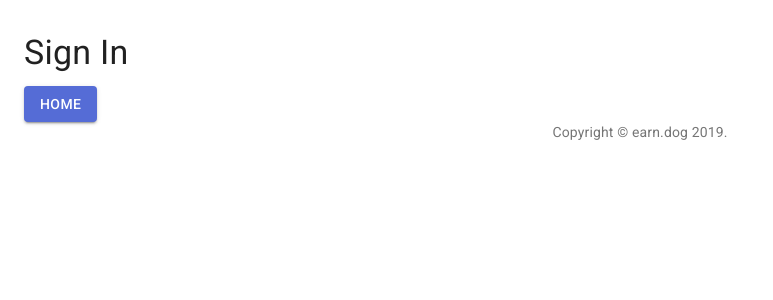
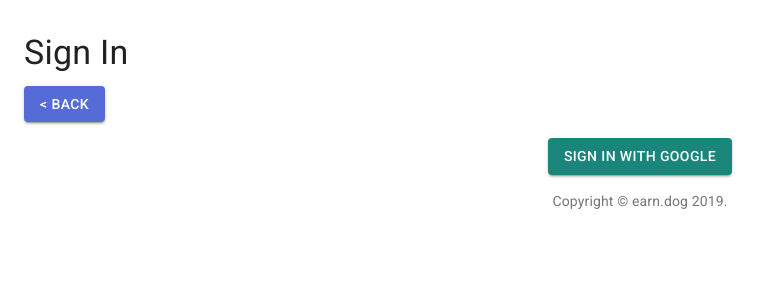
Before and after one commit to earn-dog/earn.dog, a Next.js app: page /SignIn in a window 1280 px wide. Shown: the top 300 px of the page, without its empty margins (0-773 px from the left). Built offline with nearby package versions, Linux system fonts and the light colour scheme.

Commit message:
Centered the log in button

```diff
--- a/pages/SignIn/index.js
+++ b/pages/SignIn/index.js
@@ -19,8 +19,21 @@ export default function SignIn() {
           naked
           href="/"
         >
-          Home
+          {"< Back"}
         </Button>
+
+        <Box my={2} align="center">
+          <Button
+            variant="contained"
+            color="secondary"
+            component={Link}
+            naked
+            href=""
+          >
+            Sign in with Google
+          </Button>
+        </Box>
+
         <Copyright />
       </Box>
     </Container>
```
